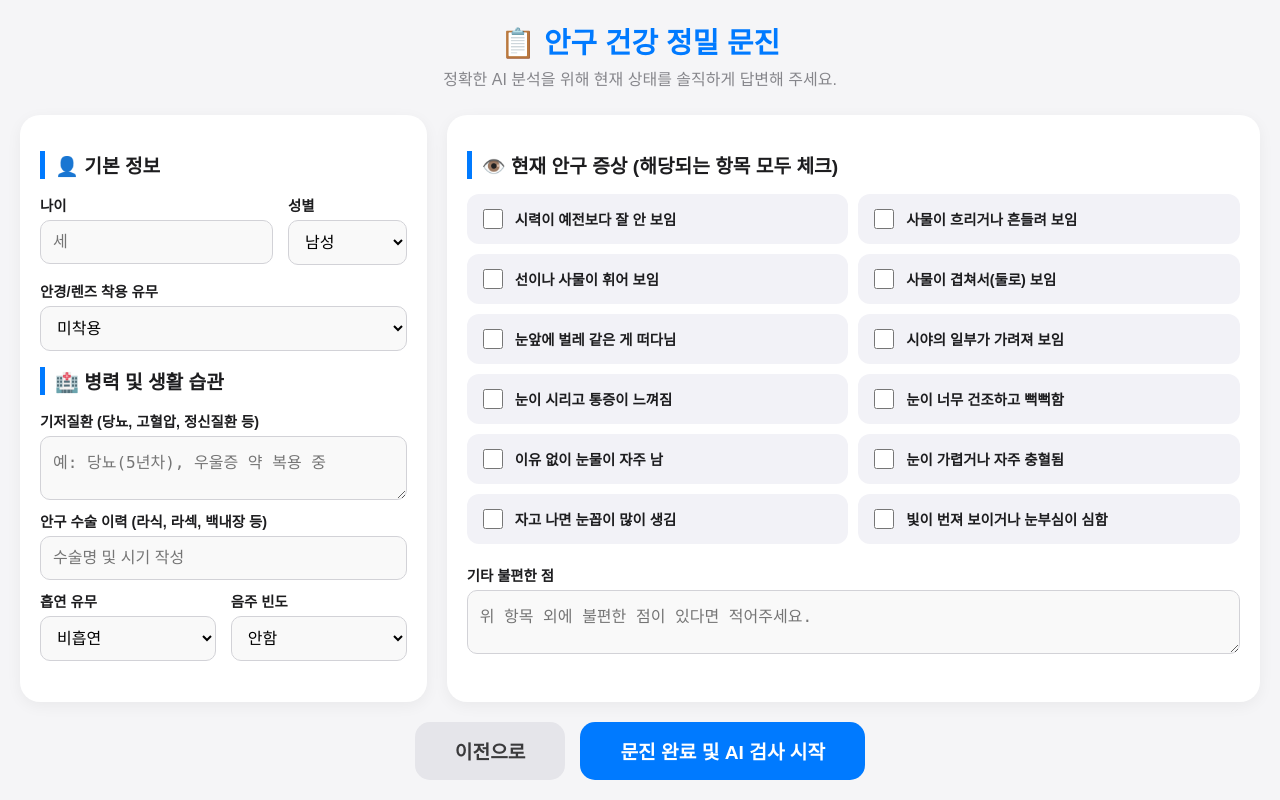
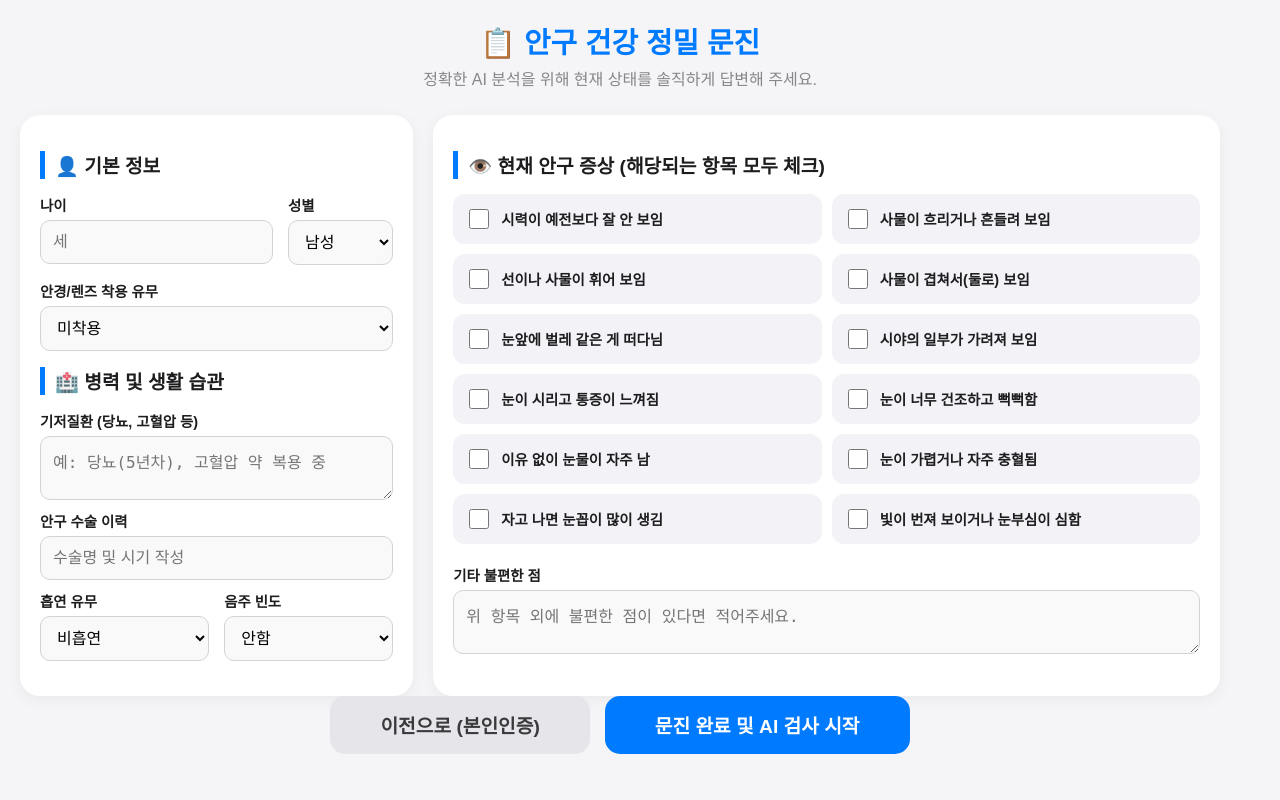
Before and after one commit to Phjrab/eye_project, a Python web app: template web/templates/survey.html in a window 1280 px wide. Run offline with Jinja, Linux system fonts and the light colour scheme; the template is opened without the code that fills it, so the values that code supplies are empty.

Commit message:
Update survey.html

```diff
--- a/web/templates/survey.html
+++ b/web/templates/survey.html
@@ -20,12 +20,13 @@
             color: var(--text);
             margin: 0;
             padding: 20px;
-            /* 10.1인치 비율 고정 */
+            /* 키오스크 규격 고정 및 중앙 정렬 */
             width: 1240px;
             height: 760px;
             display: flex;
             flex-direction: column;
             overflow: hidden;
+            box-sizing: border-box;
         }
 
         header {
@@ -40,7 +41,7 @@
             display: grid;
             grid-template-columns: 1fr 2fr;
             gap: 20px;
-            height: 85%;
+            height: 82%;
         }
 
         .card {
@@ -53,7 +54,7 @@
 
         h2 { font-size: 1.2rem; margin-bottom: 15px; border-left: 5px solid var(--primary); padding-left: 10px; }
 
-        /* 개인 정보 및 라이프스타일 */
+        /* 입력 폼 스타일 */
         .input-row { display: grid; grid-template-columns: 1fr 1fr; gap: 15px; margin-bottom: 15px; }
         .field { display: flex; flex-direction: column; gap: 5px; }
         label { font-weight: 600; font-size: 0.9rem; }
@@ -65,7 +66,7 @@
             background: #f9f9f9;
         }
 
-        /* 증상 체크 리스트 (2열 배치) */
+        /* 증상 체크 리스트 */
         .symptom-grid {
             display: grid;
             grid-template-columns: 1fr 1fr;
@@ -87,22 +88,25 @@
 
         /* 하단 버튼 */
         .footer-btns {
-            margin-top: 20px;
+            margin-top: auto;
             display: flex;
             justify-content: center;
             gap: 15px;
+            padding-bottom: 10px;
         }
 
         .btn {
-            padding: 15px 40px;
+            padding: 15px 50px;
             border-radius: 15px;
             border: none;
             font-size: 1.2rem;
             font-weight: 700;
             cursor: pointer;
+            transition: transform 0.1s;
         }
 
-        .btn-prev { background: #e5e5ea; color: #3a3a3c; }
+        .btn:active { transform: scale(0.98); }
+        .btn-prev { background: #e5e5ea; color: #3a3a3c; text-decoration: none; display: inline-block; text-align: center; }
         .btn-next { background: var(--primary); color: white; }
 
     </style>
@@ -141,11 +145,11 @@
 
             <h2>🏥 병력 및 생활 습관</h2>
             <div class="field" style="margin-bottom:10px;">
-                <label>기저질환 (당뇨, 고혈압, 정신질환 등)</label>
-                <textarea rows="2" placeholder="예: 당뇨(5년차), 우울증 약 복용 중"></textarea>
+                <label>기저질환 (당뇨, 고혈압 등)</label>
+                <textarea rows="2" placeholder="예: 당뇨(5년차), 고혈압 약 복용 중"></textarea>
             </div>
             <div class="field" style="margin-bottom:10px;">
-                <label>안구 수술 이력 (라식, 라섹, 백내장 등)</label>
+                <label>안구 수술 이력</label>
                 <input type="text" placeholder="수술명 및 시기 작성">
             </div>
             <div class="input-row">
@@ -185,15 +189,15 @@
     </div>
 
     <div class="footer-btns">
-        <button class="btn btn-prev" onclick="history.back()">이전으로</button>
+        <button class="btn btn-prev" onclick="location.href='login.html'">이전으로 (본인인증)</button>
         <button class="btn btn-next" onclick="submitSurvey()">문진 완료 및 AI 검사 시작</button>
     </div>
 
     <script>
         function submitSurvey() {
             if(confirm("문진 내용을 저장하고 AI 검사 단계로 이동하시겠습니까?")) {
-                // 실제 구현 시 데이터 저장 로직(DB 저장)이 들어갈 자리입니다.
-                location.href = 'diagnosis.html'; // 진단 페이지로 이동
+                // Flask 환경일 경우 url_for('capture')를 고려하여 작성 가능
+                location.href = 'capture.html';
             }
         }
     </script>
```
